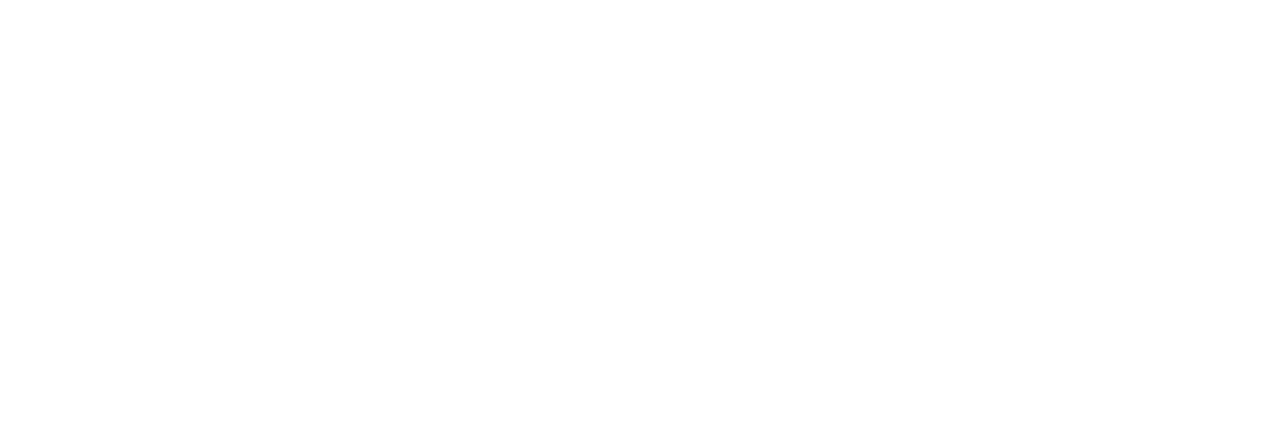
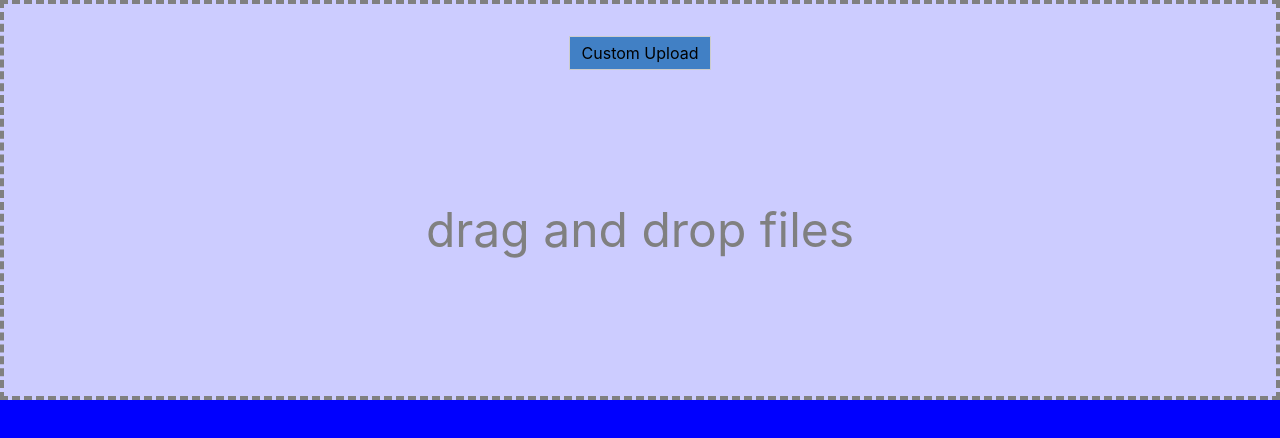
Before and after one commit to bronz3beard/react-component-collection, a React (Create React App) app: page / in a window 1280 px wide. Shown: the top 438 px of the page. Built offline with nearby package versions, Linux system fonts and the light colour scheme.

Commit message:
update and fix modal styles add emoji to dragNdrop

```diff
--- a/src/App.js
+++ b/src/App.js
@@ -2,7 +2,8 @@
 // import Picture from './components/picture';
 // import BasicCard from './components/card';
 // import VideoPlayer from './components/videoPlayer';
-// import Modal from "./components/modal";
+import Modal from "./components/modal";
+import DragAndDrop from "./components/dragAndDrop";
 // import Animation from './components/canvasParticles';
 // import Preloader from './components/loadSpinner';
 // import OnPageFilter from './components/pageFilter';
@@ -109,6 +110,9 @@
   //     tempFileList.push(file);
   //   }
   // }
+  const handleModal = () => {
+    console.log("modal clicked");
+  };
   return (
     <div className="App">
       {/* <ContextMenu customLinks={customLinks} /> */}
@@ -124,9 +128,11 @@
       {/* <OnPageFilter query={query} placeHolder={'Place Holder'} searchFilter={searchFilter} /> */}
       {/* <Preloader /> */}
       {/* <Animation /> */}
-      {/* <Modal showModal backgroundColor="red">
-        This is a Modal
-      </Modal> */}
+      <Modal showModal backgroundColor="blue" handleModal={handleModal}>
+        <DragAndDrop>
+          <div type="file" name="files" accept="image/*" multiple></div>
+        </DragAndDrop>
+      </Modal>
       {/* <VideoPlayer
         url="https://vimeo.com/169599296"
         imageUrl=""
--- a/src/components/dragAndDrop/dragAndDrop.module.scss
+++ b/src/components/dragAndDrop/dragAndDrop.module.scss
@@ -1,31 +1,28 @@
 .dragContainer {
-  height: 24.4em;
+  top: 0;
   width: 100%;
+  height: 25em;
   display: flex;
-  top: 0;
-  position: relative;
-  /*border: solid red 1px;*/
+  position: absolute;
 
   .dragBorder {
+    top: 0.1%;
+    right: 0;
+    bottom: 0;
+    left: 0;
+    z-index: 9999;
+    text-align: center;
+    position: absolute;
     border: dashed grey 4px;
     background-color: rgba(255, 255, 255, 0.8);
-    position: absolute;
-    top: 0.1%;
-    bottom: 0;
-    left: 0;
-    right: 0;
-    z-index: 9999;
-    text-align: center;
-    height: 50vh;
-    width: 100%;
 
     .customFileUpload {
-      position: relative;
       z-index: 10000;
       cursor: pointer;
       margin-top: 2em;
       padding: 6px 12px;
       text-align: center;
+      position: relative;
       display: inline-block;
       border: 1px solid #ccc;
       background-color: #4180c5;
@@ -36,13 +33,13 @@
     }
 
     .dragModal {
-      position: absolute;
       top: 50%;
       right: 0;
       left: 0;
+      color: grey;
+      font-size: 3rem;
       text-align: center;
-      color: grey;
-      font-size: 36px;
+      position: absolute;
     }
   }
 }
--- a/src/components/dragAndDrop/index.js
+++ b/src/components/dragAndDrop/index.js
@@ -96,7 +96,12 @@
         <div className={styles.dragBorder}>
           {dragging && (
             <div className={styles.dragModal}>
-              <div>drop here :)</div>
+              <div>
+                drop here{" "}
+                <span role="img" aria-label="Beaming Face with Smiling Eyes">
+                  😁
+                </span>
+              </div>
             </div>
           )}
           {!dragging && (
--- a/src/components/modal/index.js
+++ b/src/components/modal/index.js
@@ -22,18 +22,18 @@
   return (
     <Fragment>
       {showModal && (
+        <Fragment>
           <div
             className={styles.modalOverlay}
+            onClick={handleModal}
             style={
               !backGroundStyle
                 ? { backgroundColor: backgroundColor }
                 : backGroundStyle
             }
-        >
-          <div className={styles.modalBody} onClick={handleModal}>
-            {children}
-          </div>
-        </div>
+          ></div>
+          <div className={styles.modalBody}>{children}</div>
+        </Fragment>
       )}
     </Fragment>
   );
--- a/src/components/modal/modal.module.scss
+++ b/src/components/modal/modal.module.scss
@@ -1,32 +1,29 @@
 .modalOverlay {
   top: 0;
+  right: 0;
   left: 0;
-  width: 100vw;
-  height: 100vh;
-  color: white;
-  z-index: 9001;
+  bottom: 0;
+  z-index: 9999;
+  overflow: auto;
   position: fixed;
-  overflow-y: hidden;
-  padding-right: 15px; /* Avoid width reflow */
-  animation: fadein 1s ease;
+  cursor: pointer;
+  animation: fadein 2s ease;
+}
 
 .modalBody {
+  height: 100%;
+  display: flex;
   font-size: 100%;
   min-height: 100%;
-    height: 100%;
-    overflow-x: hidden;
-    vertical-align: baseline;
   align-content: center;
+  justify-content: center;
 
   .close {
     float: right;
-      font-size: 20px;
+    font-size: 40px;
     cursor: pointer;
     padding: 20px;
     border-radius: 5px;
-      z-index: 1500;
-      color: #000000;
-    }
   }
 }
 
```
Also changed, not shown: 3 other files (tests, documents, lock files or other folders). Lines whose indentation alone changed are shown as unchanged.
